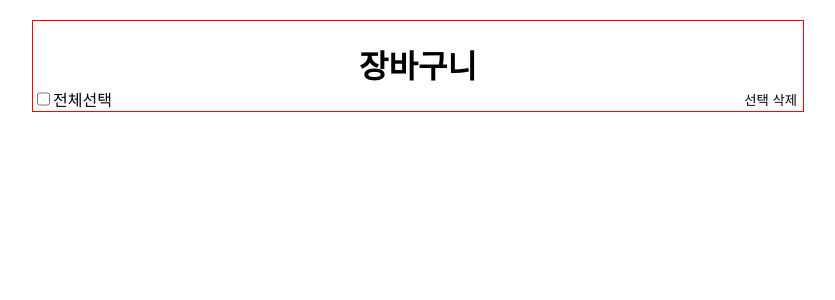
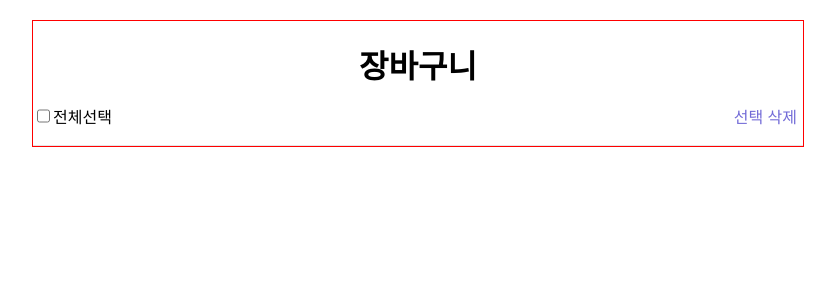
Before and after one commit to noSPkeepgoing/FE_Traveler, a Next.js app: page /cart in a window 1280 px wide. Shown: the top 300 px of the page, without its empty margins (222-1057 px from the left). Built offline with nearby package versions, Linux system fonts and the light colour scheme.

Commit message:
🎨 Style: 선택 삭제 버튼 추가

```diff
--- a/src/app/cart/cart.module.scss
+++ b/src/app/cart/cart.module.scss
@@ -15,4 +15,5 @@
   display: flex;
   align-items: center;
   justify-content: space-between;
+  border-bottom: 1px solid #e5e5e5;
 }
--- a/src/app/cart/page.tsx
+++ b/src/app/cart/page.tsx
@@ -1,6 +1,7 @@
 import React from 'react';
 import styles from './cart.module.scss';
 import Button from '@/components/button';
+import Text from '@/components/text';
 
 function Cart() {
   return (
@@ -21,7 +22,9 @@ function Cart() {
         </div>
 
         <Button variant="text">
-          <div>선택 삭제</div>
+          <Text fontSize="xs-2" fontWeight="normal" color="highlight">
+            선택 삭제
+          </Text>
         </Button>
       </div>
     </>
```
